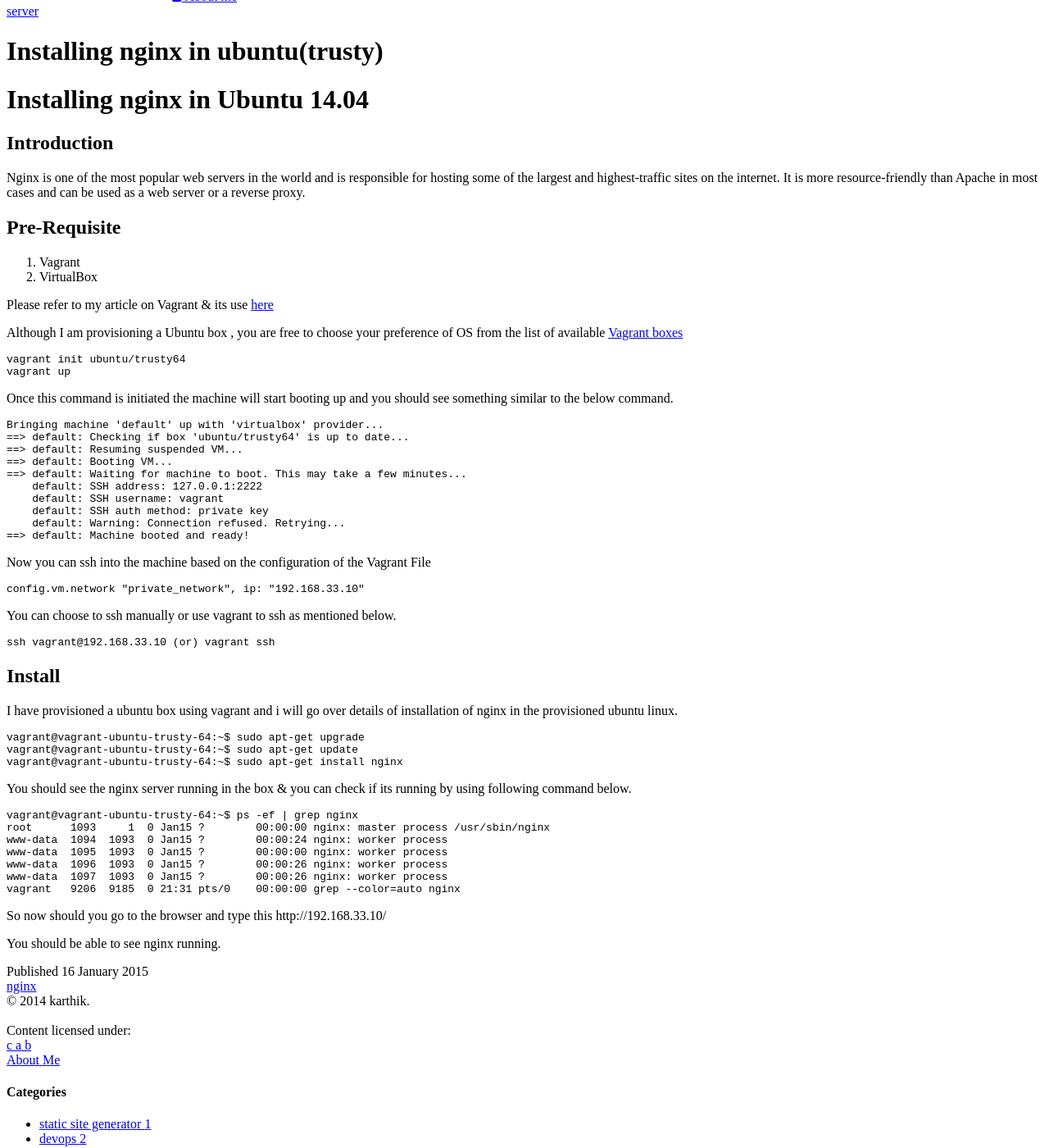
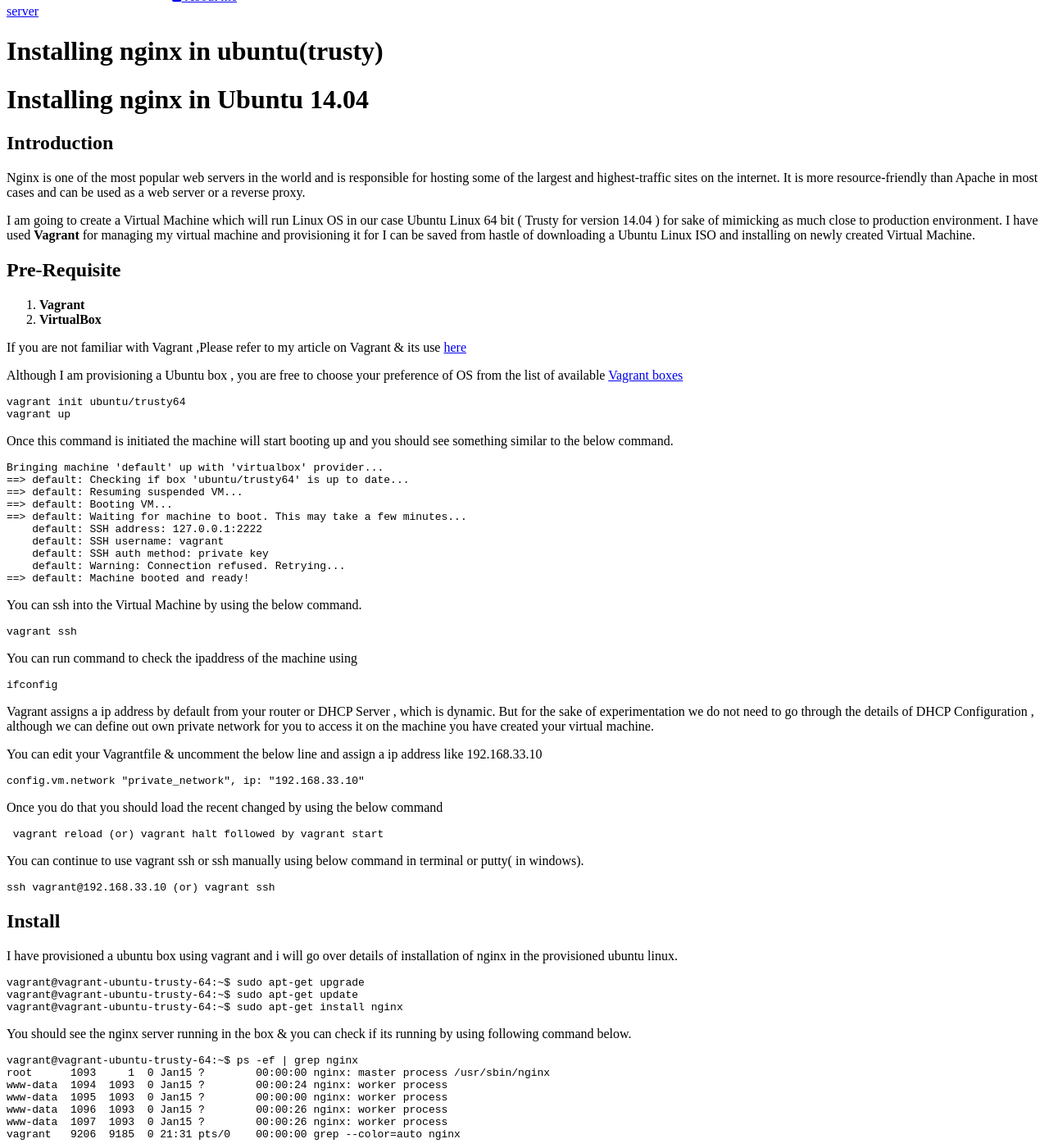
Before and after one commit to karpra/karpra.github.io, a Jekyll site: the page built from _posts/2015-1-16-installing nginx in Ubuntu(trusty).md, in a window 1280 px wide and 1400 px high, scrolled down 237 px. Shown: the whole window at 82% size. Built offline with Jekyll 4.4.1, drawn with Linux system fonts in a browser that asks for light colours; nearby versions of some CDN libraries; library files that are not in the unit come from our copies; some of the changed text lies outside the part shown.

Commit message:
Update 2015-1-16-installing nginx in Ubuntu(trusty).md

```diff
--- a/_posts/2015-1-16-installing nginx in Ubuntu(trusty).md
+++ b/_posts/2015-1-16-installing nginx in Ubuntu(trusty).md
@@ -4,18 +4,19 @@
 tags : [nginx]
 ---
 
-<h1>Installing nginx in Ubuntu 14.04</h1>
+# Installing nginx in Ubuntu 14.04 #
 
-<h2> Introduction </h2>
+## Introduction ##
 
 Nginx is one of the most popular web servers in the world and is responsible for hosting some of the largest and highest-traffic sites on the internet. It is more resource-friendly than Apache in most cases and can be used as a web server or a reverse proxy.
 
+I am going to create a Virtual Machine which will run Linux OS in our case Ubuntu Linux 64 bit ( Trusty for version 14.04 ) for sake of mimicking as much close to production environment. I have used __Vagrant__ for managing my virtual machine and provisioning it for I can be saved from hastle of downloading a Ubuntu Linux ISO and installing on newly created Virtual Machine.
 
-<h2>Pre-Requisite</h2>
-1. Vagrant
-2. VirtualBox
+## Pre-Requisite ##
+1. __Vagrant__
+2. __VirtualBox__
 
-Please refer to my article on Vagrant & its use [here](http://karpra.github.io/devops/2014/09/19/introduction%20to%20vagrant/)
+If you are not familiar with Vagrant ,Please refer to my article on Vagrant & its use [here](http://karpra.github.io/devops/2014/09/19/introduction%20to%20vagrant/)
 
 Although I am provisioning a Ubuntu box , you are free to choose your preference of OS from the list of available
 [Vagrant boxes](http://www.vagrantbox.es/)
@@ -36,15 +37,31 @@
         default: Warning: Connection refused. Retrying...
     ==> default: Machine booted and ready!
 
-Now you can ssh into the machine based on the configuration of the Vagrant File
+You can ssh into the Virtual Machine by using the below command.
+
+	vagrant ssh
+
+You can run command to check the ipaddress of the machine using
+
+	ifconfig
+
+Vagrant assigns a ip address by default from your router or DHCP Server , which is dynamic.
+But for the sake of experimentation we do not need to go through the details of DHCP Configuration , although
+we can define out own private network for you to access it on the machine you have created your virtual machine.
+
+You can edit your Vagrantfile & uncomment the below line and assign a ip address like 192.168.33.10
 
     config.vm.network "private_network", ip: "192.168.33.10"
 
-You can choose to ssh manually or use vagrant to ssh as mentioned below.
+ Once you do that you should load the recent changed by using the below command
 
-<pre><code>ssh vagrant@192.168.33.10 (or) vagrant ssh</code></pre>
+	 vagrant reload (or) vagrant halt followed by vagrant start
 
-<h2>Install</h2>
+You can continue to use vagrant ssh or ssh manually using below command in terminal or putty( in windows).
+
+	ssh vagrant@192.168.33.10 (or) vagrant ssh
+
+##  Install ##
 
 I have provisioned a ubuntu box using vagrant and i will go over details of installation of nginx in the provisioned ubuntu linux.
 
@@ -64,4 +81,4 @@
 
 So now should you go to the browser and type this http://192.168.33.10/
 
-You should be able to see nginx running.
+You should be able to see nginx serving and displaying something on the browser.
```
